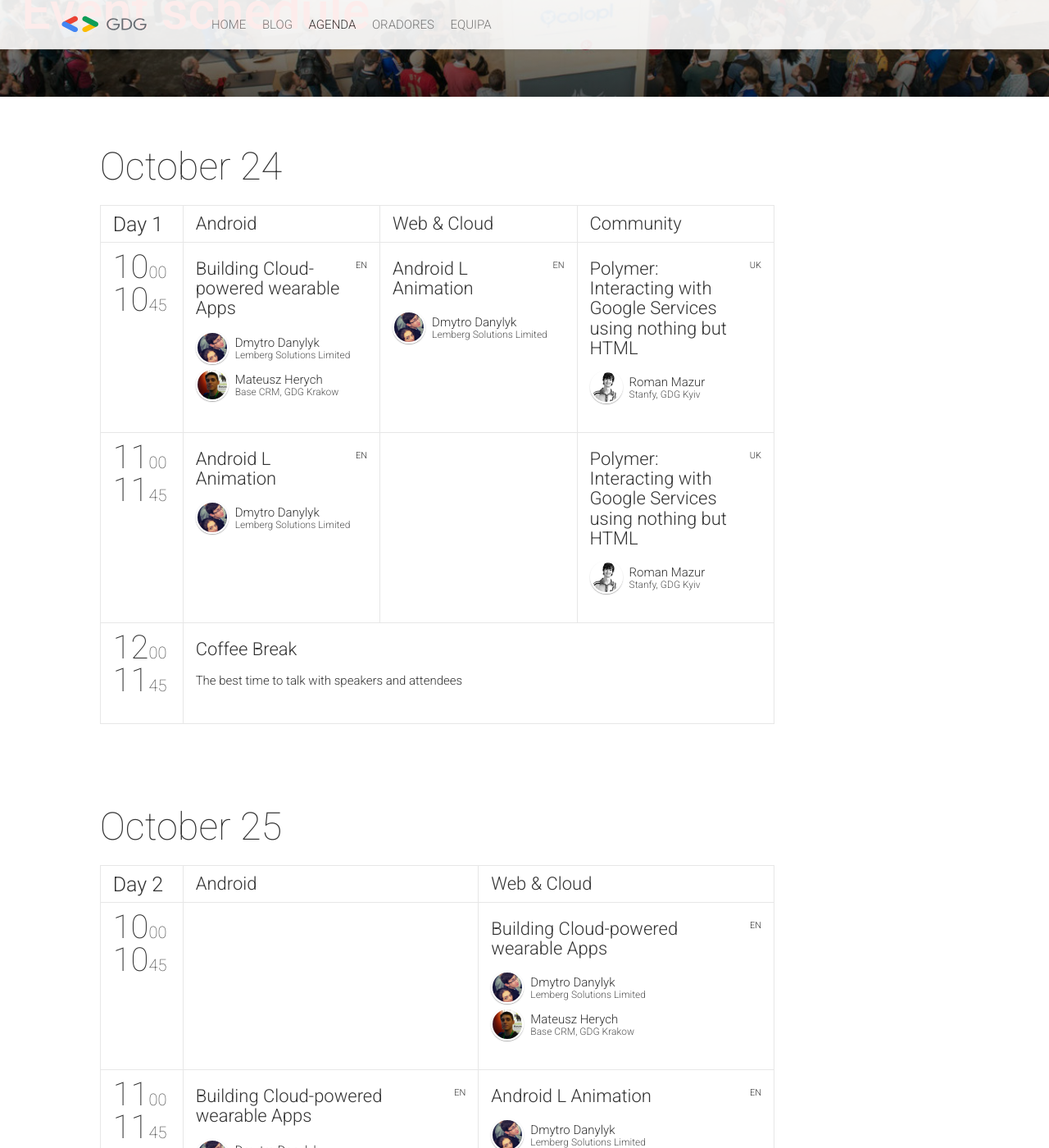
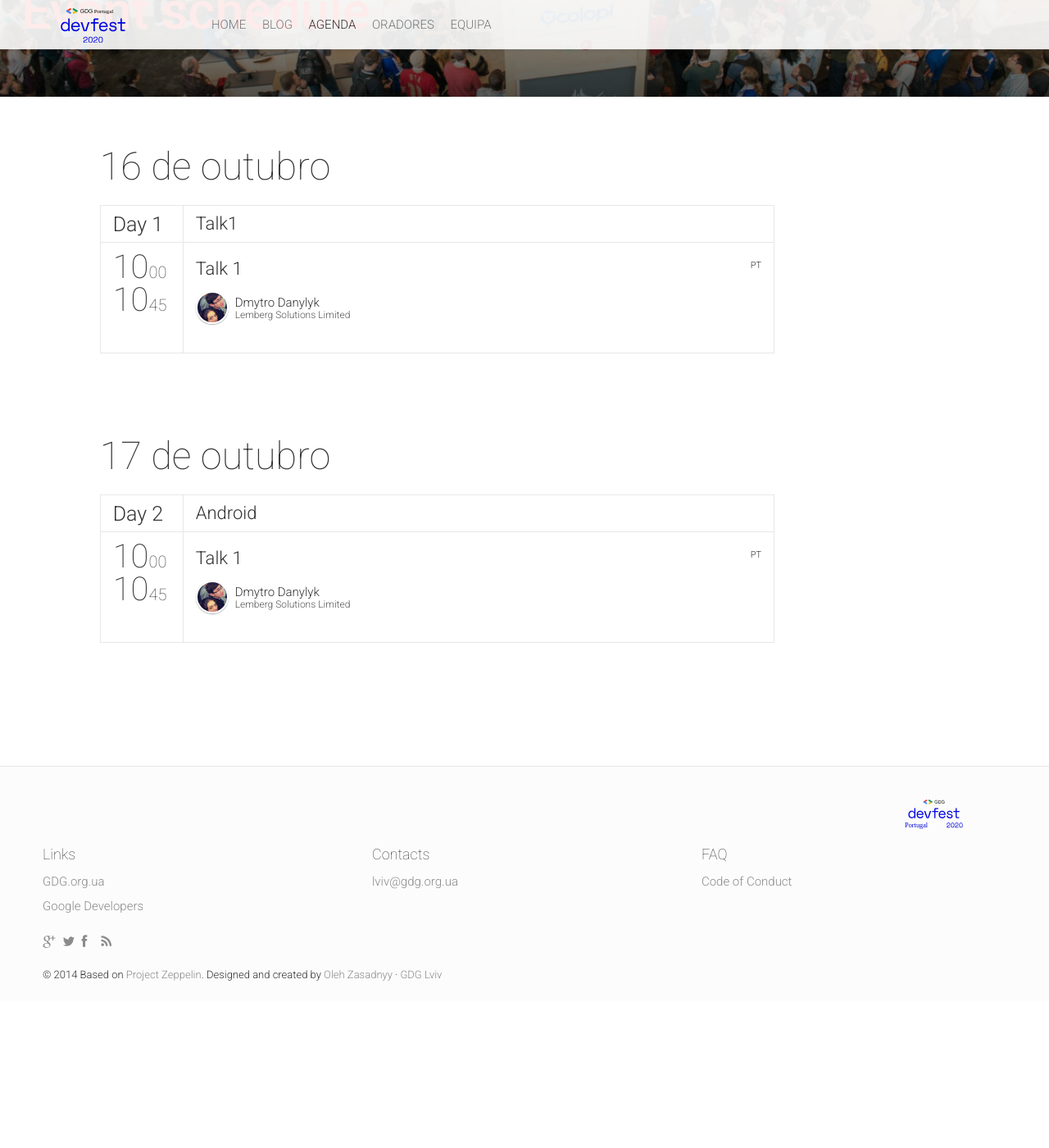
Before and after one commit to GDGPortugal/devFestPT-2020, a Jekyll site: the page built from schedule.html, in a window 1280 px wide and 1400 px high, scrolled down 289 px. Shown: the whole window at 82% size. Built offline with Jekyll 4.4.1, drawn with Linux system fonts in a browser that asks for light colours; nearby versions of some CDN libraries; comment, search, counter and statistics services are not loaded; after the commit the page ends 1510 px from its top, so only the background shows below that; some of the changed text lies outside the part shown.

Commit message:
Initial config

```diff
--- a/_config.yml
+++ b/_config.yml
@@ -89,10 +89,10 @@
 locationBlockTitle: "Localização"
 eventLocationName: "Evento Online"
 eventLocationLink: "http://cabinet.kinopalace.lviv.ua/showtimes/"
-# eventStreetAddress: "22 Teatral'na St"
-# eventAddressLocality: "Lviv"
-# eventAddressLocalityRegion: "Lvivska"
-# eventPostalCode: "79000"
+eventStreetAddress: "22 Teatral'na St"
+eventAddressLocality: "Lviv"
+eventAddressLocalityRegion: "Lvivska"
+eventPostalCode: "79000"
 eventAddressCountry: "Portugal"
 eventStartTime: "2020-10-17T10:00"
 eventDoorTime: "09:00"
@@ -114,7 +114,7 @@
 tweetsFeedImage: "twitter-feed.jpg"
 tweetsFeedTitle: "What's Up?"
 twitterHashTag: "devfestPT"
-twitterFeed: "http://lviv.gdg.org.ua/tweetledee/favoritesjson.php?c=10&cache_interval=8000"
+twitterFeed: "https://gdgportugal.gdgmadeira.xyz/tweetledee/favoritesjson.php?c=10&cache_interval=8000"
 
 # Partners Block
 organizersTitle: "Organizadores"
--- a/_data/schedule.yml
+++ b/_data/schedule.yml
@@ -1,50 +1,23 @@
 -
-  date: "2014-10-24"
-  dateReadable: "October 24"
+  date: "2020-10-16"
+  dateReadable: "16 de outubro"
   tracks:
-    - {title: "Android", color: "#90be4e"}
-    - {title: "Web & Cloud", color: "#03a9f4"}
-    - {title: "Community", color: "#e91e63"}
+    - {title: "Talk1", color: "#90be4e"}
+
   timeslots:
     - {
     	startTime: "10:00",
     	endTime: "10:45",
-    	sessionIds: [002, 003, 004]
-    }
-    - {
-        startTime: "11:00",
-        endTime: "11:45",
-        sessionIds: [003, 404, 004]
-    }
-    - {
-    	startTime: "12:00",
-    	endTime: "11:45",
-    	sessionIds: [307]
+    	sessionIds: [002]
     }
 -
-  date: "2014-10-25"
-  dateReadable: "October 25"
+  date: "2020-10-17"
+  dateReadable: "17 de outubro"
   tracks:
     - {title: "Android", color: "#90be4e"}
-    - {title: "Web & Cloud", color: "#03a9f4"}
   timeslots:
     - {
     	startTime: "10:00",
     	endTime: "10:45",
-    	sessionIds: [404, 002]
+    	sessionIds: [002]
     }
-    - {
-    	startTime: "11:00",
-    	endTime: "11:45",
-    	sessionIds: [002, 003]
-    }
-    - {
-        startTime: "13:00",
-        endTime: "13:45",
-        sessionIds: [003]
-    }
-    - {
-    	startTime: "14:00",
-    	endTime: "15:00",
-    	sessionIds: [503]
-    }
--- a/_data/sessions.yml
+++ b/_data/sessions.yml
@@ -1,59 +1,10 @@
--
-  id: 307
-  title: "Coffee Break"
-  place: "Hall"
-  service: true
-  description: "The best time to talk with speakers and attendees"
--
-  id: 503
-  title: "Lunch Break"
-  place: "Dining room"
-  service: true
--
-  id: 001
-  title: "Material design: Visual style and imagery"
-  description: "This session will reveal the invisible structures behind the material design system. Designers will show how to use the new color systems, typographic strategies, and the underlying grids that hold it together. They will show how imagery and the new framework material rendering can make apps more interesting and communicate more quickly."
-  subtype: workshop
-  speakers: [3, 6]
-  language: en
-  complexity: "Intermediate"
-  video: "//www.youtube.com/embed/v3SCiUqI1yQ"
 -
   id: 002
-  title: "Building Cloud-powered wearable Apps"
-  description: "I will speak and show how to:<br>- Respond to touch events in your views with touch feedback animations.<br>- Hide and show views with reveal effect animations.<br>- Switch between activities with custom activity transition animations.<br>- Create more natural animations with curved motion.<br>- Animate changes in one or more view properties with view state change animations.<br>- Create icon morphing transition"
+  title: "Talk 1"
+  description: "Descrição 1"
   subtype: presentation
-  speakers: [4, 5]
-  language: en
-  complexity: "Intermediate"
+  speakers: [4]
+  language: PT
+  complexity: "Intermédio"
   presentation: "https://speakerdeck.com/gdglviv/dmytro-danylyk-android-l-animation"
   video: "//www.youtube.com/embed/v3SCiUqI1yQ"
--
-  id: 003
-  title: "Android L Animation"
-  description: "More than ever before, developing for global audience is a necessity than a luxury in today's world. Are you ready ... where to start? what does it entail? how do I do it? how to promote in local markets? This talk will address above questions for android, chrome and web developers. In our journey of the where, what and how, we will take an in-depth look at various internationalization and localization tools & strategies available to you."
-  subtype: presentation
-  speakers: [4]
-  language: en
-  complexity: "Intermediate"
-  presentation: "https://speakerdeck.com/gdglviv/dmytro-danylyk-android-l-animation"
--
-  id: 004
-  title: "Polymer: Interacting with Google Services using nothing but HTML"
-  description: "Google has 1M APIs and services. Every API is different! Learn how you can interact with Google services without writing code! Designing your UI so it works across multiple screen sizes is no longer a nice to have, it is *the* way to build for the web. Using Polymer, we'll cover how to create robust, responsive elements that work across all platforms."
-  subtype: keynote
-  speakers: [6]
-  language: uk
-  complexity: "Beginner"
-  presentation: "https://speakerdeck.com/gdglviv/mateusz-herych-guava-beyond-collections"
-  video: "//www.youtube.com/embed/v3SCiUqI1yQ"
--
-  id: 005
-  title: "Test: Interacting with Google Services using nothing but HTML"
-  description: "Google has 1M APIs and services. Every API is different! Learn how you can interact with Google services without writing code! Designing your UI so it works across multiple screen sizes is no longer a nice to have, it is *the* way to build for the web. Using Polymer, we'll cover how to create robust, responsive elements that work across all platforms."
-  subtype: keynote
-  speakers: [7]
-  language: en
-  complexity: "Expert"
-  presentation: "https://speakerdeck.com/gdglviv/michal-tajchert-wearables-views"
-  video: "//www.youtube.com/embed/v3SCiUqI1yQ"
```
Also changed, not shown: _data/speakers.yml (+0 -11 lines), img/sprites/logos.svg.
